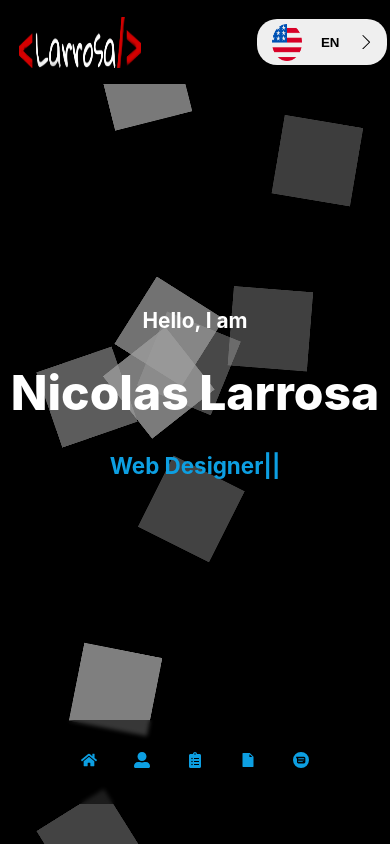
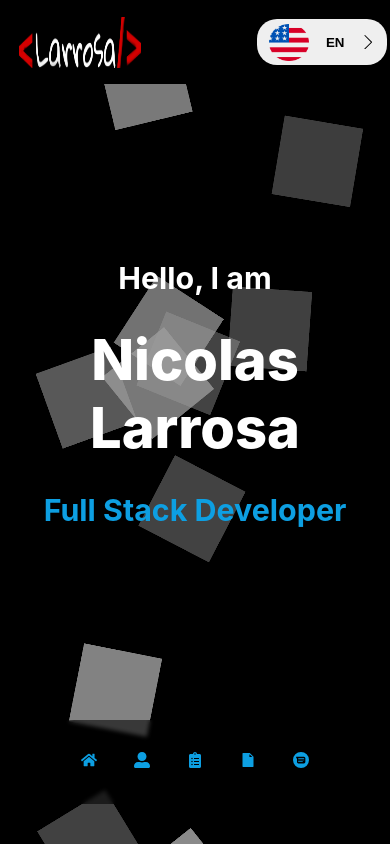
Before and after one commit to enzolarrosa/Portfolio, a React (Create React App) app: page / in a window 390 px wide. Shown: the top 846 px of the page. Built offline with nearby package versions, Linux system fonts and the light colour scheme.

Commit message:
responsive details

```diff
--- a/package.json
+++ b/package.json
@@ -15,6 +15,7 @@
     "react-scripts": "5.0.1",
     "react-scroll": "^1.8.9",
     "react-tsparticles": "^2.8.0",
+    "react-typical": "^0.1.3",
     "tsparticles": "^2.8.0",
     "typed.js": "^2.0.12",
     "web-vitals": "^2.1.4"
--- a/src/components/Detail.jsx
+++ b/src/components/Detail.jsx
@@ -2,7 +2,7 @@ import React from "react";
 import {FormattedMessage} from "react-intl"
 import d from '../style/Detail.module.css'
 
-export default function Detail({title, img1,img2,img3,obj,tech,deploy,repo}){
+export default function Detail({title, img1,img2,img3,obj1,obj,tech,deploy,repo}){
 
     return(
         <div className={d.contDetail}>
@@ -16,11 +16,11 @@ export default function Detail({title, img1,img2,img3,obj,tech,deploy,repo}){
             </div>
             <div className={d.divInfo}>
                 <div className={d.divObj}>
-                    <h2><FormattedMessage id={`obj.obj`} defaultMessage={'obj.obj'}/></h2>
-                    <p><FormattedMessage id={`obj.${obj}`}/></p>
+                    <h2><FormattedMessage id={`obj.obj`} defaultMessage={'Objetive'}/></h2>
+                    <p><FormattedMessage defaultMessage={obj} id={`obj.${obj1}`}/></p>
                 </div>
                 <div className={d.divTech}>
-                <h2><FormattedMessage id={`obj.tech`}/></h2>
+                <h2><FormattedMessage defaultMessage={'Technologies'} id={`obj.tech`}/></h2>
                     <p>{tech}</p>
                 </div>
             </div>
--- a/src/components/Home.jsx
+++ b/src/components/Home.jsx
@@ -1,34 +1,12 @@
-import React, {useEffect, useRef,useContext} from "react";
+import React, {useEffect,useContext} from "react";
 import h from '../style/Home.module.css'
-import Typed from 'typed.js'
 import Particle from "./BGparticles/Particle";
 import Menu from "./Menu";
 import { FormattedMessage } from "react-intl";
 import { langContext } from '../context/context.jsx';
 
 export default function Home(){
-
-    const el= useRef(null)
     const lang = useContext(langContext);
-
-    useEffect(() => {
-        const typed= new Typed (el.current,{
-            strings:["Full Stack Developer","Web Designer"],
-            startDelay: 1000,
-            typeSpeed:30,
-            backSpeed:80,
-            backDelay:1000,
-            smartBackspace:true,
-            showCursor:true,
-            autoInsertCss:true,
-            loop:true
-        });
-
-    })
-
-    useEffect(()=>{
-        lang.selectLanguage('en-US')
-    },[])
 
     return(
         <div id='home'>
@@ -37,7 +15,7 @@ export default function Home(){
             <div className={h.divInfo}>
                 <p className={h.info}><FormattedMessage id={"home.parrafo1"} defaultMessage='Hello, I am'/></p>
                 <h1 className={h.name}>Nicolas Larrosa</h1>
-                <p className={h.full}><span ref={el}></span></p>
+                <p className={h.full}>Full Stack Developer</p>
             </div>
         </div>
         <Menu/>
--- a/src/components/Proyects.jsx
+++ b/src/components/Proyects.jsx
@@ -16,13 +16,13 @@ import imgMundi3 from '../img/MUNDI3.png'
 
 
  const slides= [{title: 'Dogs APP',
-    img1:imgDog1, img2:imgDog2,img3:imgDog3,obj:'dog',  deploy: 'https://pi-dogs-tau-lovat.vercel.app/', repo:'https://github.com/enzolarrosa/PI-Dogs',tech: 'HTML5, CSS3, React, Javascript, Nodejs, Redux, MySql, Express JS, PostgreSQL.'},{title: 'Food API',
+    img1:imgDog1, img2:imgDog2,img3:imgDog3,obj:"Create a SPA (single page application) with information brought from an API that shows us the types of breeds that exist and detailed information about them, in which application you must have ordering, filtering, a search bar and be able to create your own dog ." ,obj1: 'dog',  deploy: 'https://pi-dogs-tau-lovat.vercel.app/', repo:'https://github.com/enzolarrosa/PI-Dogs',tech: 'HTML5, CSS3, React, Javascript, Nodejs, Redux, MySql, Express JS, PostgreSQL.'},{title: 'Food API',
     img1:imgFood1,
     img2:imgFood2,img3:imgFood3,
- obj:'food', deploy: 'https://food-larrosa.vercel.app/', repo:'https://github.com/enzolarrosa/Food',tech: 'HTML5, CSS3, React, Javascript, Nodejs, Redux, MySql, Express JS, PostgreSQL.'},
+ obj:"Create a SPA (single page application) with information brought from an API that shows us the types of recipes that exist and detailed information about them, in which application you must have ordering, filtering, a search bar and be able to create your own recipe." ,obj1: 'food', deploy: 'https://food-larrosa.vercel.app/', repo:'https://github.com/enzolarrosa/Food',tech: 'HTML5, CSS3, React, Javascript, Nodejs, Redux, MySql, Express JS, PostgreSQL.'},
 {title: 'Todo Games',
-img1:imgGame1, img2:imgGame2,img3:imgGame3,obj:'game',  deploy: 'https://todogames.vercel.app/', repo:'https://github.com/enzolarrosa/Todogames', tech: 'HTML5, CSS3, React, Javascript, Nodejs, Redux, MySql, Express JS, PostgreSQL.'},{title: 'Mundi APP',
-img1:imgMundi1, img2:imgMundi2,img3:imgMundi3,obj:'mundi',  deploy: 'https://mundi-app.tk', repo:'https://github.com/nicoese/mundial-app', tech: 'HTML5, CSS3, React, Javascript, Nodejs, Redux, Mongodb, TailwindCSS, Express JS, mongoose, Auth0, Mercado Pago.' }]
+img1:imgGame1, img2:imgGame2,img3:imgGame3,obj:"Create a SPA (single page application) with information brought from an API that shows us the types of video games that exist and detailed information about them, in which application you must have ordering, Dark mode, filtering, a search bar and be able to create your own video game",obj1: 'game',  deploy: 'https://todogames.vercel.app/', repo:'https://github.com/enzolarrosa/Todogames', tech: 'HTML5, CSS3, React, Javascript, Nodejs, Redux, MySql, Express JS, PostgreSQL.'},{title: 'Mundi APP',
+img1:imgMundi1, img2:imgMundi2,img3:imgMundi3,obj:"Create an Ecommerce where your products are objects related to the Qatar 2023 World Cup where the user can create their account and be able to buy through a payment gateway (we use the payment market) and on the administrator's side to be able to upload, edit and/or delete users or products, whose application has ordering, filtering, a search bar, login, payment gateway among others.",obj1: 'mundi',  deploy: 'https://mundi-app.tk', repo:'https://github.com/nicoese/mundial-app', tech: 'HTML5, CSS3, React, Javascript, Nodejs, Redux, Mongodb, TailwindCSS, Express JS, mongoose, Auth0, Mercado Pago.' }]
 
  function Proyects() {
 
--- a/src/style/Home.module.css
+++ b/src/style/Home.module.css
@@ -17,7 +17,7 @@
 
 .info {
     color: white;
-    font-size: 1.3rem;
+    font-size: 1.9rem;
     font-weight: bold;
     margin-bottom: 10px;
     z-index: 1;
@@ -26,7 +26,7 @@
 
 .name{
     margin: 0;
-    font-size: 3rem;
+    font-size: 3.5rem;
     color: rgb(255, 255, 255);
     /* text-shadow: 4px 4px 5px rgba(27, 170, 141, 0.826); */
     margin-bottom: 10px;
@@ -37,7 +37,7 @@
 
 .full{
     color: var(--title);
-    font-size: 1.4rem;
+    font-size: 1.9rem;
     font-weight: bold;
     margin-bottom: 80px;
     animation: rigth 1.7s ease-in-out ;
--- a/src/style/Nav.module.css
+++ b/src/style/Nav.module.css
@@ -53,7 +53,7 @@
 }
 
 .darkMode img {
-    width: 30px;
+    width: 40px;
     height: 80%;
 }
 
```
Also changed, not shown: 1 other file (tests, documents, lock files or other folders).
